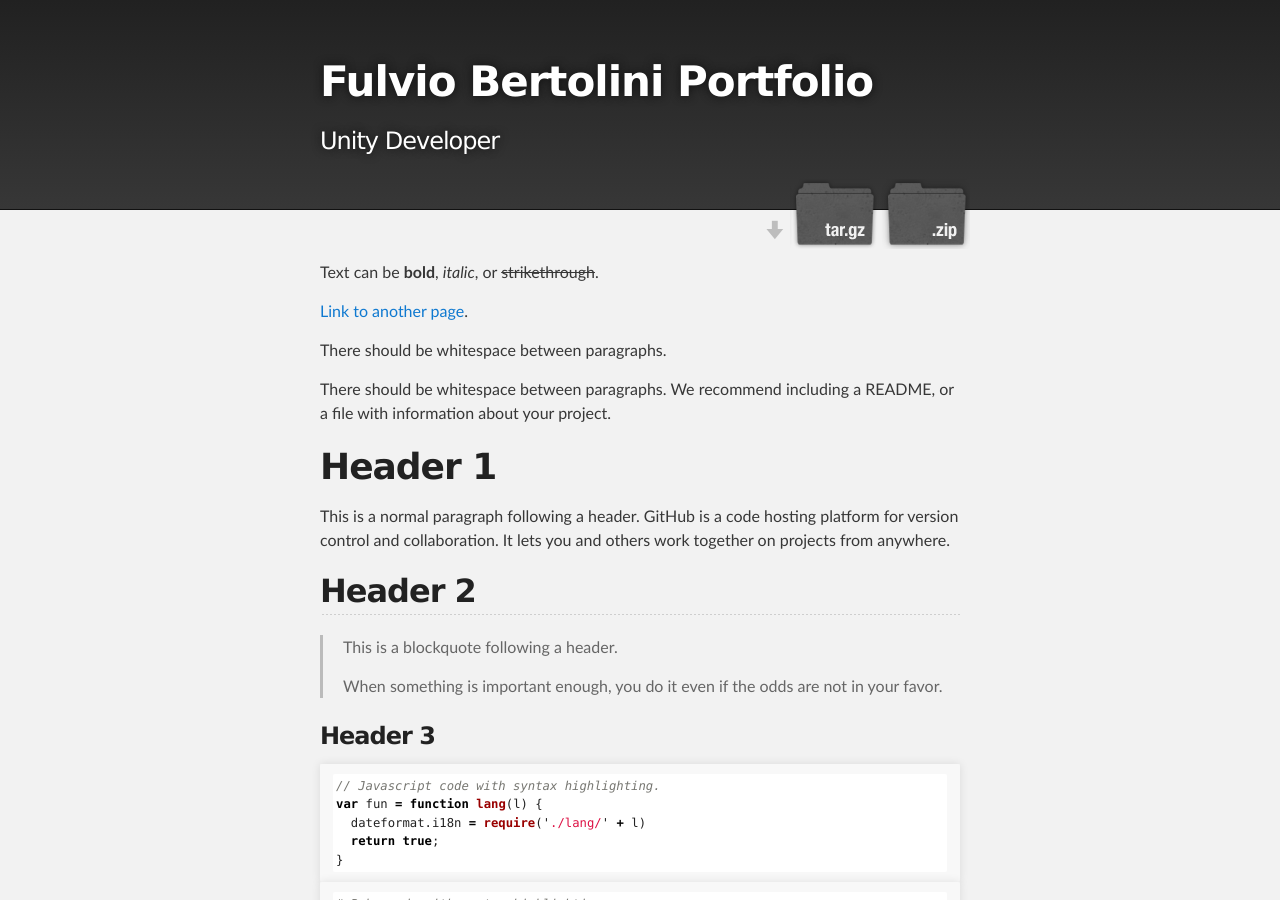
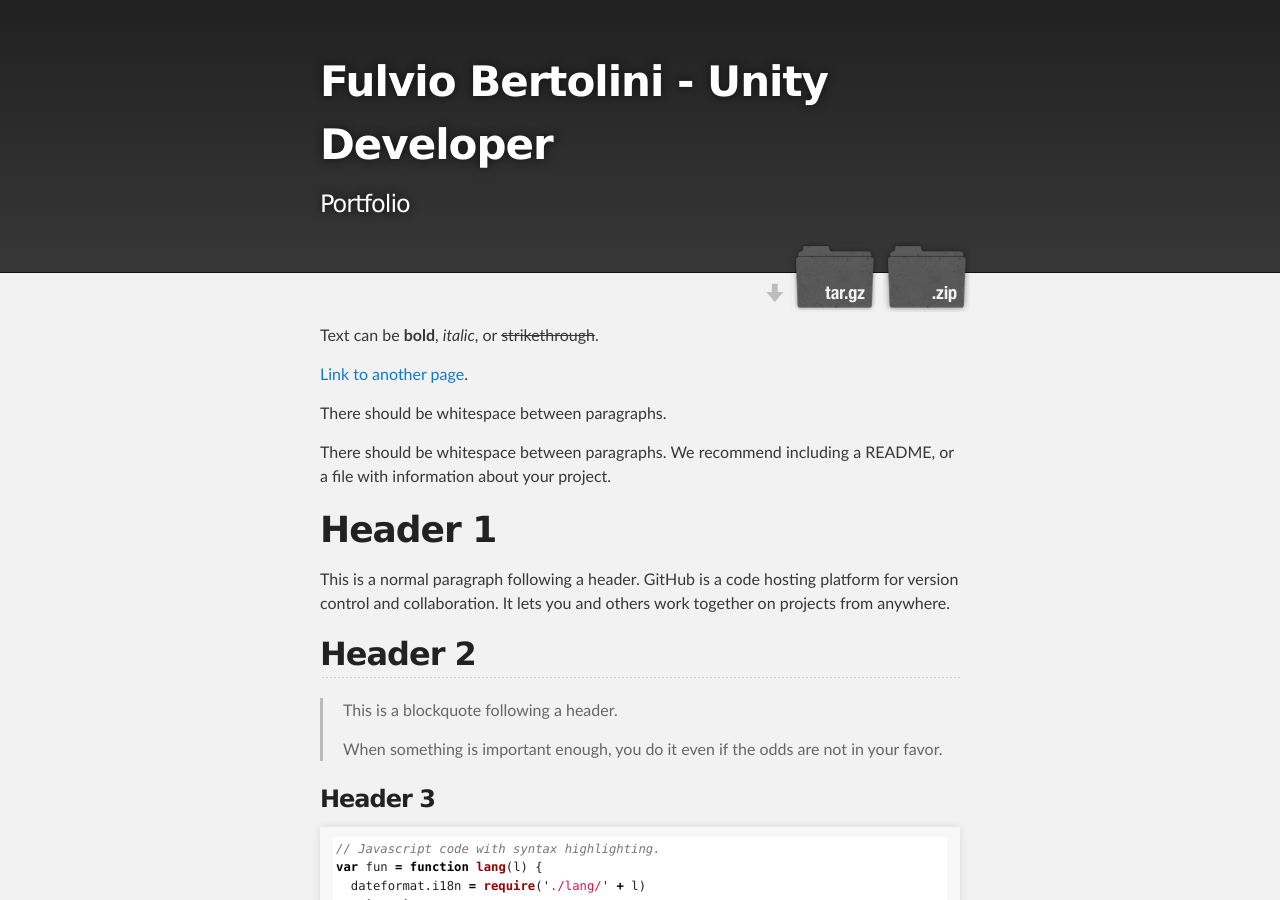
Before and after one commit to foolveeo/foolveeo.github.io, a Jekyll site: the page built from index.md, in a window 1280 px wide and 900 px high. Built offline with Jekyll 4.4.1, drawn with Linux system fonts in a browser that asks for light colours.

```diff
--- a/_config.yml
+++ b/_config.yml
@@ -1,5 +1,5 @@
-title: Fulvio Bertolini Portfolio
-description: Unity Developer
+title: Fulvio Bertolini - Unity Developer
+description: Portfolio
 show_downloads: true
 google_analytics:
 theme: jekyll-theme-slate
```
